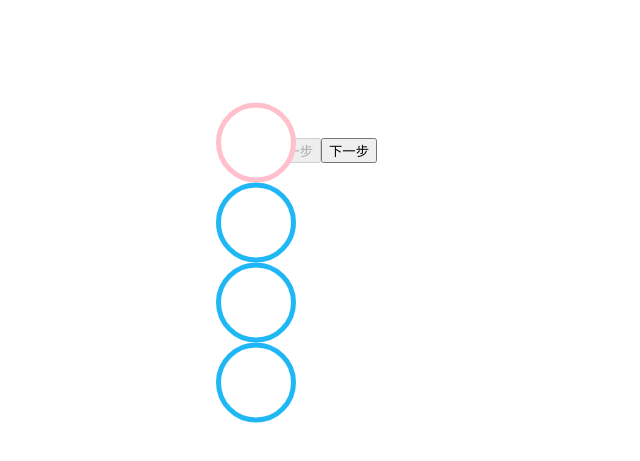
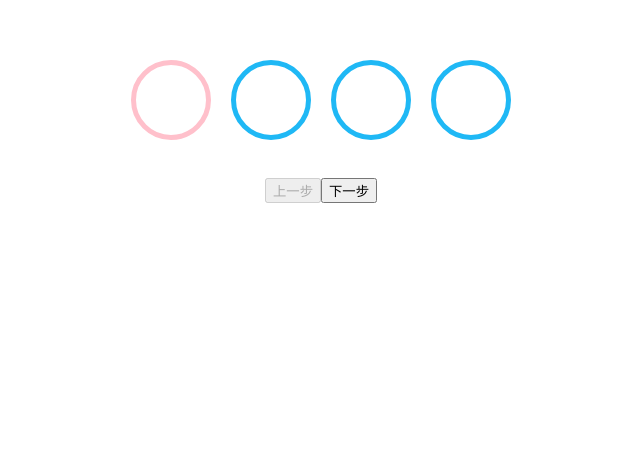
Before and after one commit to LiJiaHHui/learning-demos, a React (Create React App) app in the folder react/2/: page / in a window 1280 px wide. Shown: the part 269-730 px from the top of the page, without its empty margins (319-959 px from the left). Built offline with nearby package versions, Linux system fonts and the light colour scheme.

Commit message:
样式调整

```diff
--- a/react/2/src/component/child.css
+++ b/react/2/src/component/child.css
@@ -1,3 +1,8 @@
+.pos{
+  position: relative;
+
+}
+
 .display{
   display: flex;
   flex-direction: row;
@@ -20,5 +25,8 @@
 .process{
   height: 5px;
   background: var(--a--);
- transform: translateY(50%);
+ /* transform: translateY(50%); */
+ position: absolute;
+ top: 50%;
+ left: 0%;
 }
--- a/react/2/src/component/child.js
+++ b/react/2/src/component/child.js
@@ -15,10 +15,11 @@ class child extends React.Component {
     }
     return (
 
-      <div className='display' style={ {width :width}}>
+      <div className='pos' style={ {width :width} } >
          <div className='process' style={{width:proWidth(33.33), display:'inline-block'}} >
-        {/* 进度条 */}
+        {/* 进度条 */}</div>
         {/* 渲染圆 */}
+        <div className='display' >
         {arr.map((item,ind) =>
               (<div className={curInd>=ind?'pinkCircle':'blueCircle'} key={ind}></div>)
               )
```
